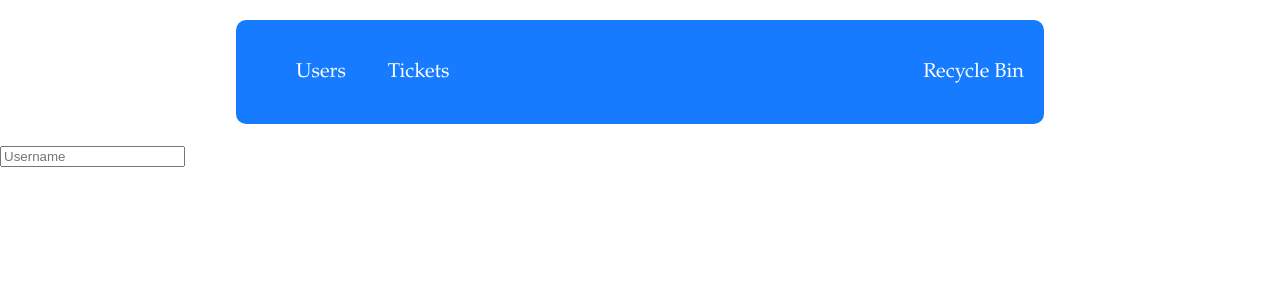
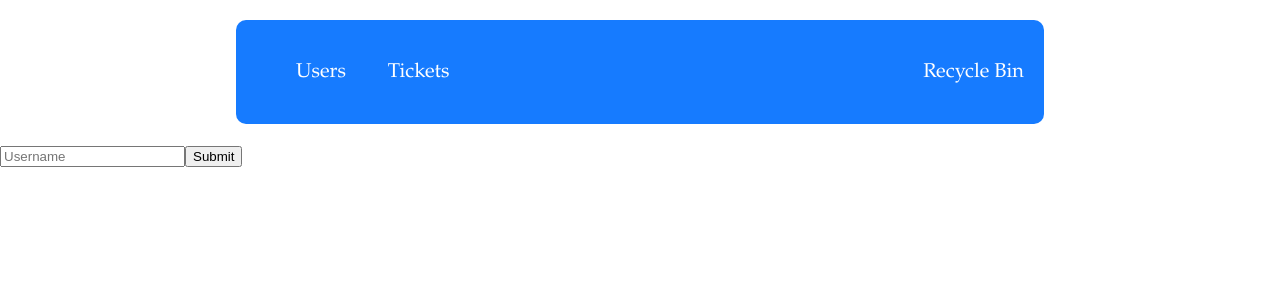
Before and after one commit to ocheretenyukVadym/Demo, a React (Create React App) app: page /userPage in a window 1280 px wide. Shown: the top 300 px of the page. Built offline with nearby package versions, Linux system fonts and the light colour scheme; no server answers.

Commit message:
S-3: Add createUser component

```diff
--- a/src/Components/Store/store.js
+++ b/src/Components/Store/store.js
@@ -10,7 +10,6 @@ export class Store{
 
     isFetching = true;
 
-    newUserValue = '';
     newTicketValue = '';
 
     constructor() {
@@ -20,7 +19,6 @@ export class Store{
             deletedUsers: observable,
             deletedTickets: observable,
             isFetching: observable,
-            newUserValue: observable,
             newTicketValue: observable,
             setUserValue: action,
             setTicketValue: action,
--- a/src/Components/UserPage/NewUserPage/NewUserPage.jsx
+++ b/src/Components/UserPage/NewUserPage/NewUserPage.jsx
@@ -1,10 +1,16 @@
-import React from 'react';
+import React, {useState} from 'react';
 
-const NewUserPage = ({username, setUsername}) => {
+const NewUserPage = ({ createNewUser }) => {
+    const [name, setName] = useState("");
+    const submitHandler = (name) => {
+        createNewUser(name);
+        setName("");
+    }
 
     return(
-        <div>
-            <input type="text" placeholder="Username" value={username} onChange={event => setUsername(event.target.value)}/>
+        <div className="new-user-form">
+            <input type="text" placeholder="Username" value={name} onChange={e => setName(e.target.value)}/>
+            <input type="submit" value="Submit" onClick={() => submitHandler(name)}/>
         </div>
     )
 }
--- a/src/Components/UserPage/UserPageContainer.jsx
+++ b/src/Components/UserPage/UserPageContainer.jsx
@@ -13,10 +13,7 @@ class UserPageContainer extends React.Component{
         return(
             <div>
                 <NewUserPage
-                    newUserValue={this.props.store.newUserValue}
-                    setUserValue={this.props.store.setUserValue}
-                    createNewUser={this.props.store.createNewUser}
-                />
+                    createNewUser={this.props.store.createNewUser} />
             </div>
         )
     }
```
